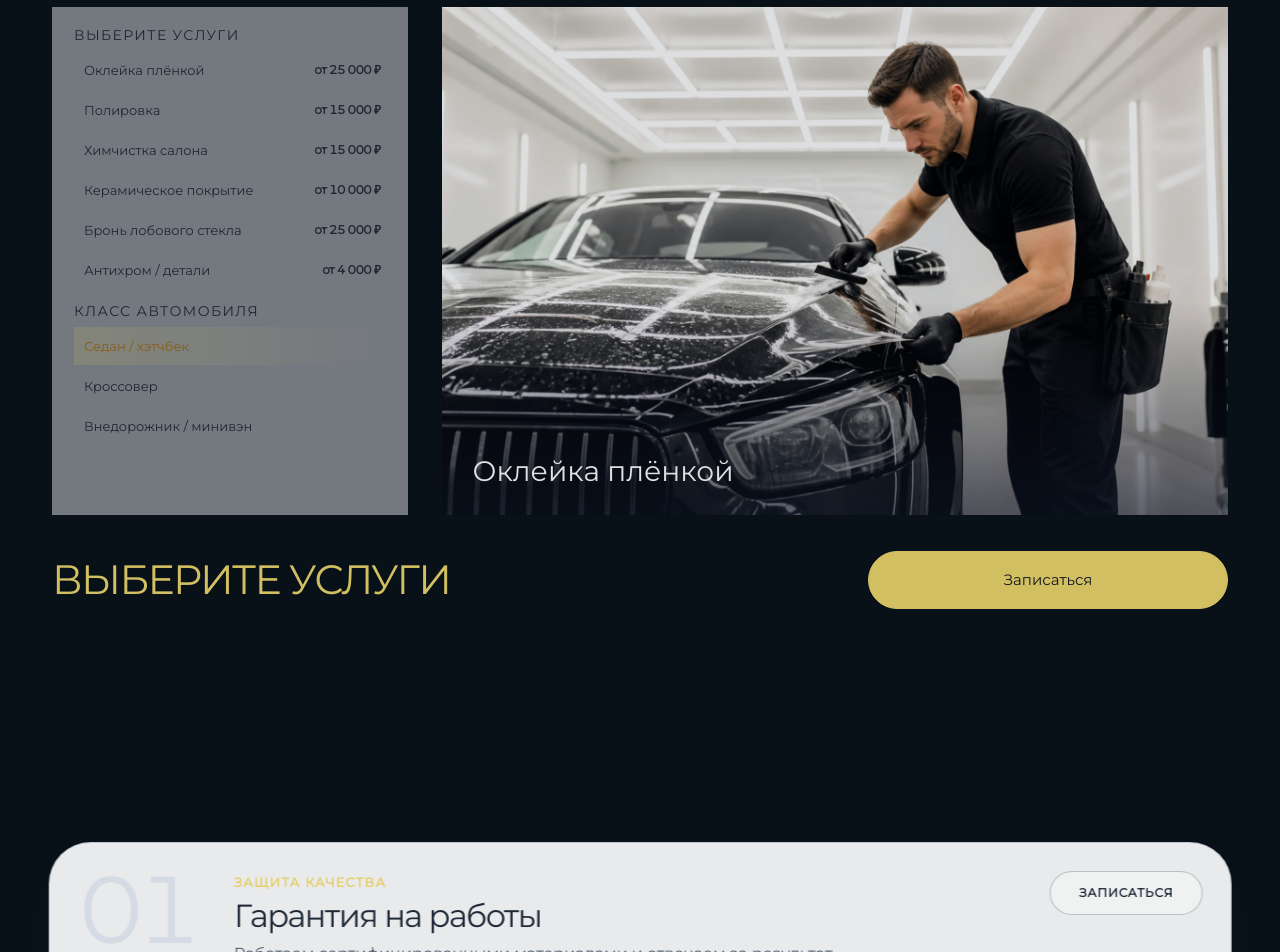
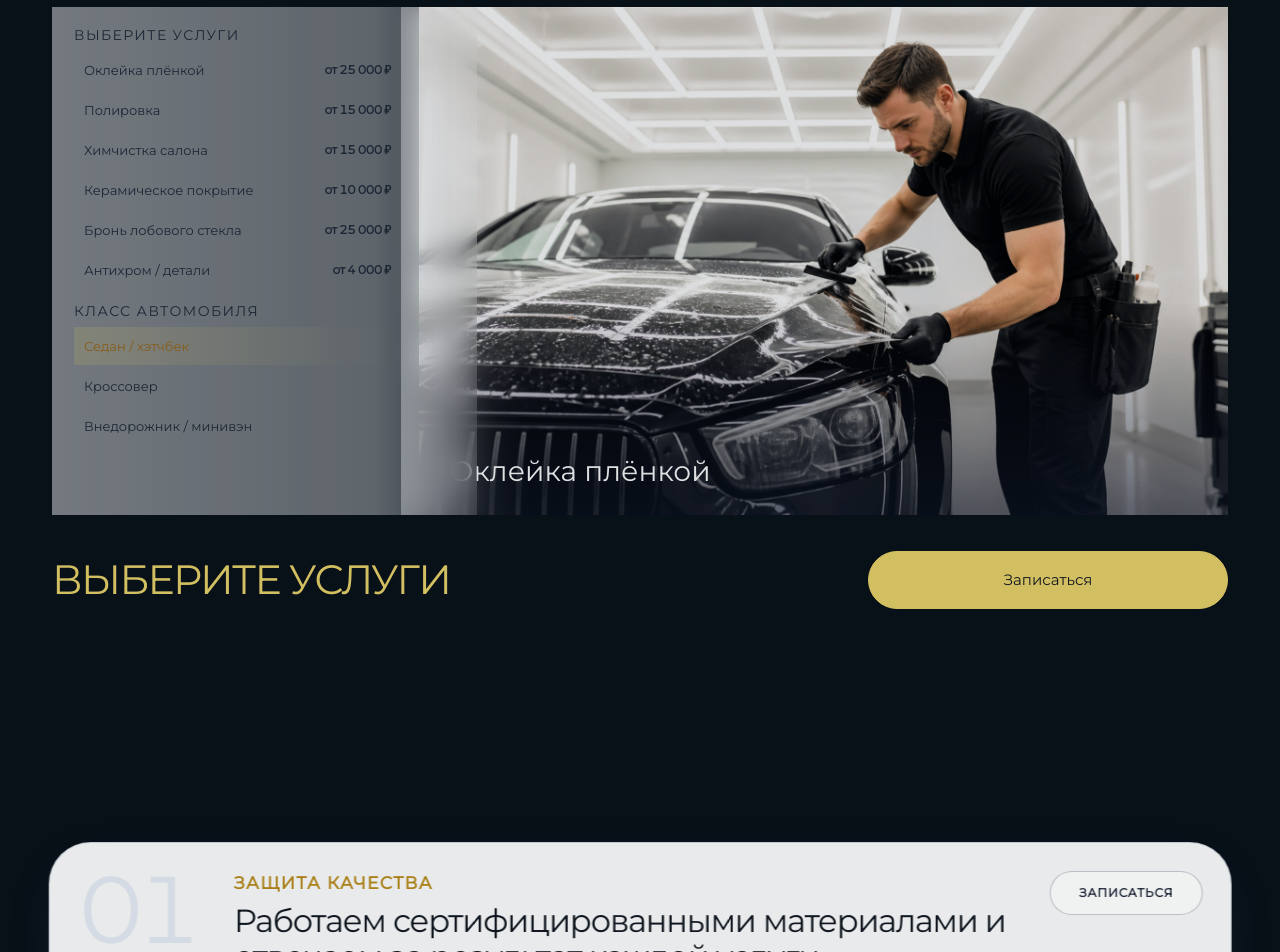
Before and after one commit to SWAFFY012/DETAILING-WEB, a React (Vite) app: page / in a window 1280 px wide. Shown: the part 1740-2692 px from the top of the page. Built offline with nearby package versions, Linux system fonts and the light colour scheme; a web font is replaced by a local one.

Commit message:
Blend calculator edges and refine advantage cards

```diff
--- a/js/main__5f8b97.js
+++ b/js/main__5f8b97.js
@@ -717,12 +717,12 @@
     var cardsHost = advantageRoot.querySelector('.advantage-stack__cards');
     cardsHost.innerHTML = advantageProjects.map(function (project, index) {
       var firstLoad = index === 0 ? 'eager' : 'lazy';
-      return '<article class="adv-card" data-adv-card data-index="' + index + '" tabindex="0" role="group" aria-label="' + project.number + '. ' + project.title + '">' +
-        '<button class="adv-card__edge" type="button" tabindex="-1" aria-label="Показать карточку: ' + project.title + '"></button>' +
+      return '<article class="adv-card" data-adv-card data-index="' + index + '" tabindex="0" role="group" aria-label="' + project.number + '. ' + project.category + '">' +
+        '<button class="adv-card__edge" type="button" tabindex="-1" aria-label="Показать карточку: ' + project.category + '"></button>' +
         '<header class="adv-card__head">' +
           '<span class="adv-card__number" aria-hidden="true">' + project.number + '</span>' +
-          '<div class="adv-card__copy"><span class="adv-card__category">' + project.category + '</span><h3>' + project.title + '</h3><p>' + project.description + '</p></div>' +
-          '<a class="adv-card__action" href="#booking" aria-label="Записаться: ' + project.title + '">ЗАПИСАТЬСЯ</a>' +
+          '<div class="adv-card__copy"><span class="adv-card__category">' + project.category + '</span><p>' + project.description + '</p></div>' +
+          '<a class="adv-card__action" href="#booking" aria-label="Записаться: ' + project.category + '">ЗАПИСАТЬСЯ</a>' +
         '</header>' +
         '<div class="adv-card__gallery">' +
           '<div class="adv-card__small">' +
--- a/src/light-theme.css
+++ b/src/light-theme.css
@@ -3206,6 +3206,74 @@ body { overflow-x: clip; }
   line-height: 1.35 !important;
 }
 
+/* Progressive edge blend between calculator pricing and service photography */
+.calc {
+  column-gap: 0 !important;
+}
+#calc .calc__form {
+  position: relative !important;
+  z-index: 2 !important;
+  isolation: isolate !important;
+  margin-right: -58px !important;
+  padding-right: 80px !important;
+  overflow: visible !important;
+  background: linear-gradient(90deg,
+    rgb(247 250 253 / 52%) 0%,
+    rgb(247 250 253 / 42%) 76%,
+    rgb(247 250 253 / 14%) 100%) !important;
+  backdrop-filter: blur(12px) saturate(106%) !important;
+  -webkit-backdrop-filter: blur(12px) saturate(106%) !important;
+}
+#calc .calc__form::after {
+  content: "" !important;
+  position: absolute !important;
+  z-index: -1 !important;
+  top: 0 !important;
+  right: -74px !important;
+  bottom: 0 !important;
+  width: 150px !important;
+  pointer-events: none !important;
+  background: linear-gradient(90deg,
+    rgb(247 250 253 / 34%),
+    rgb(247 250 253 / 14%) 48%,
+    transparent 100%) !important;
+  backdrop-filter: blur(16px) saturate(104%) !important;
+  -webkit-backdrop-filter: blur(16px) saturate(104%) !important;
+  -webkit-mask-image: linear-gradient(90deg, #000 0%, rgb(0 0 0 / 72%) 44%, transparent 100%) !important;
+  mask-image: linear-gradient(90deg, #000 0%, rgb(0 0 0 / 72%) 44%, transparent 100%) !important;
+}
+#calc .calc__visual {
+  z-index: 1 !important;
+}
+
+/* Advantages: category becomes the gold label; description becomes the headline */
+.adv-card__category {
+  margin-bottom: 10px !important;
+  color: #b28718 !important;
+  font-size: clamp(16px, 1.35vw, 22px) !important;
+  font-weight: 600 !important;
+  line-height: 1.15 !important;
+  letter-spacing: .075em !important;
+}
+.adv-card__copy p {
+  max-width: 42ch !important;
+  margin: 0 !important;
+  color: #101820 !important;
+  font-family: var(--font) !important;
+  font-size: clamp(25px, 2.5vw, 38px) !important;
+  font-weight: 400 !important;
+  line-height: 1.12 !important;
+  letter-spacing: -.035em !important;
+}
+.adv-card__copy h3 {
+  display: none !important;
+}
+.fab__btn,
+.fab__btn:hover,
+.fab__btn:focus-visible {
+  background-image: url("../assets/social/social-flat.png") !important;
+}
+
 @media (max-width: 760px) {
   .header__inner { width: 100%; padding-inline: 14px; }
   .header__actions .btn {
@@ -3250,8 +3318,16 @@ body { overflow-x: clip; }
     gap: 10px !important;
   }
   .hero__slide-btn { width: 100% !important; min-width: 0 !important; min-height: 44px !important; }
-  #calc .calc__form { padding: 16px !important; overflow: visible !important; }
+  #calc .calc__form {
+    margin-right: 0 !important;
+    padding: 16px !important;
+    overflow: visible !important;
+    background: rgb(247 250 253 / 48%) !important;
+  }
+  #calc .calc__form::after { display: none !important; }
   #calc .calc__opt { min-height: 42px !important; }
+  .adv-card__category { font-size: 14px !important; }
+  .adv-card__copy p { font-size: clamp(20px, 5.6vw, 25px) !important; line-height: 1.18 !important; }
 }
 
 @media (prefers-reduced-motion: reduce) {
```
Also changed, not shown: .21st/design.json, assets/social/social-flat.png (added).
